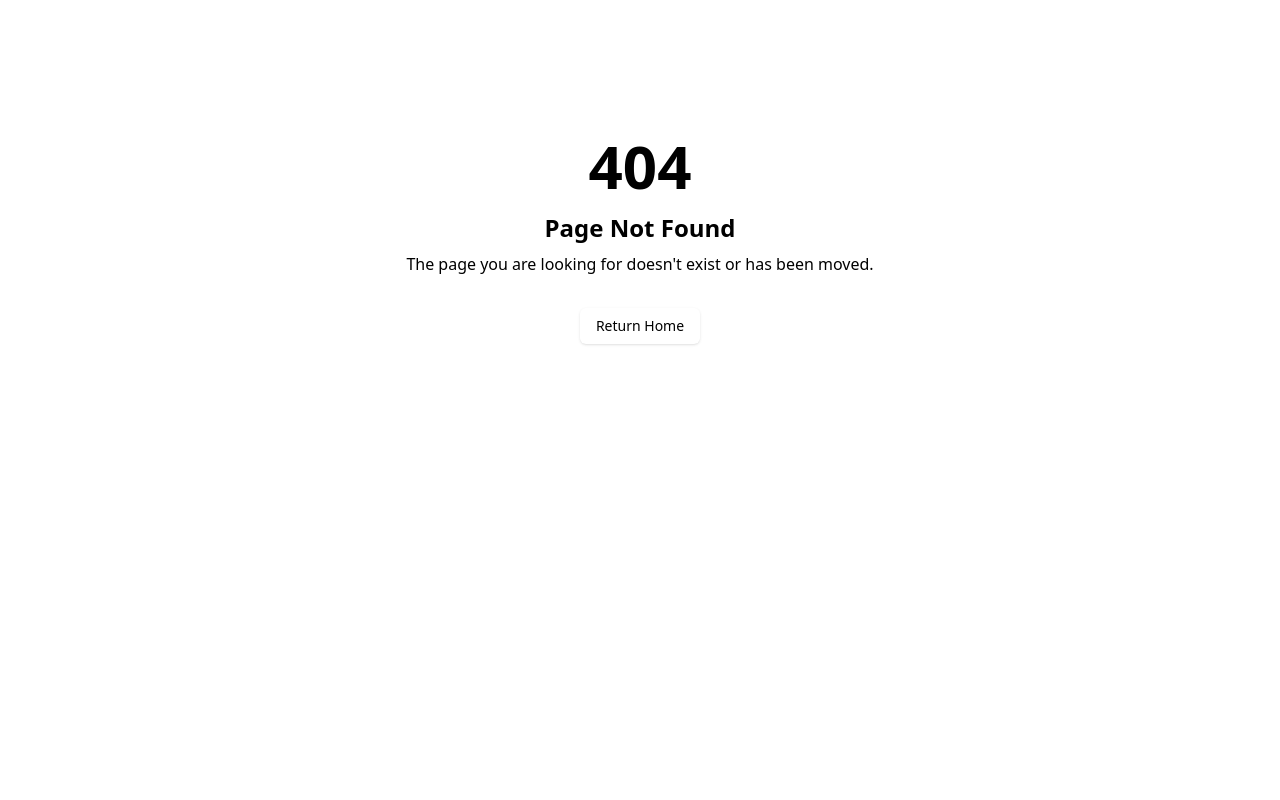
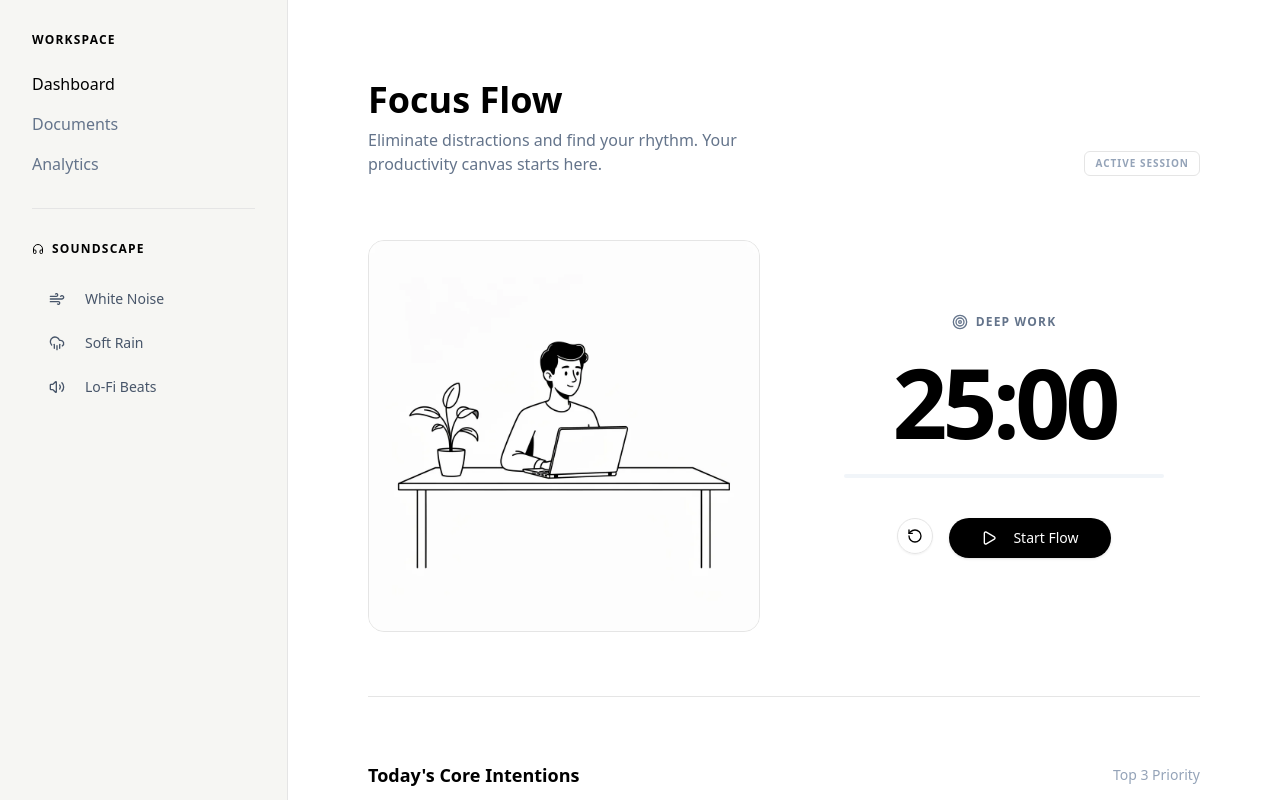
Before and after one commit to magnolia-AI/hello12345-C4leZ, a Next.js app: page /dashboard in a window 1280 px wide. Before the commit this address had no page. Shown: the top 800 px of the page. Built offline with nearby package versions, Linux system fonts and the light colour scheme.

Commit message:
feat: implement Focus Flow Hub with Pomodoro timer and dashboard

```diff
--- /dev/null
+++ b/app/dashboard/page.tsx
@@ -0,0 +1,104 @@
+import * as React from 'react';
+import Image from 'next/image';
+import { FocusTimer } from '@/components/focus-timer';
+import { Card } from '@/components/ui/card';
+import { Badge } from '@/components/ui/badge';
+import { Separator } from '@/components/ui/separator';
+import { Headphones, Wind, CloudRain, Volume2 } from 'lucide-react';
+import { Button } from '@/components/ui/button';
+
+export default function DashboardPage() {
+  return (
+    <div className="flex flex-col lg:flex-row min-h-screen bg-white">
+      {/* Sidebar - Ambient Controls */}
+      <aside className="w-full lg:w-72 bg-[#F6F6F3] p-8 border-r border-[#E5E5E5]">
+        <div className="space-y-8">
+          <div>
+            <h2 className="text-black font-bold uppercase tracking-widest text-xs mb-6">Workspace</h2>
+            <nav className="space-y-4">
+              <a href="#" className="block text-black font-medium hover:opacity-70 transition-opacity">Dashboard</a>
+              <a href="#" className="block text-slate-500 font-medium hover:text-black transition-colors">Documents</a>
+              <a href="#" className="block text-slate-500 font-medium hover:text-black transition-colors">Analytics</a>
+            </nav>
+          </div>
+
+          <Separator className="bg-[#E5E5E5]" />
+
+          <div className="space-y-6">
+            <h2 className="text-black font-bold uppercase tracking-widest text-xs flex items-center">
+              <Headphones className="w-3 h-3 mr-2" /> Soundscape
+            </h2>
+            <div className="space-y-2">
+              <Button variant="ghost" className="w-full justify-start text-slate-600 hover:bg-white hover:text-black border border-transparent hover:border-[#E5E5E5]">
+                <Wind className="w-4 h-4 mr-3" /> White Noise
+              </Button>
+              <Button variant="ghost" className="w-full justify-start text-slate-600 hover:bg-white hover:text-black border border-transparent hover:border-[#E5E5E5]">
+                <CloudRain className="w-4 h-4 mr-3" /> Soft Rain
+              </Button>
+              <Button variant="ghost" className="w-full justify-start text-slate-600 hover:bg-white hover:text-black border border-transparent hover:border-[#E5E5E5]">
+                <Volume2 className="w-4 h-4 mr-3" /> Lo-Fi Beats
+              </Button>
+            </div>
+          </div>
+        </div>
+      </aside>
+
+      {/* Main Content */}
+      <main className="flex-1 p-8 lg:p-20 flex flex-col items-center">
+        <div className="w-full max-w-4xl space-y-16">
+          <header className="flex justify-between items-end">
+            <div>
+              <h1 className="text-4xl font-black text-black mb-2">Focus Flow</h1>
+              <p className="text-slate-500 max-w-md">Eliminate distractions and find your rhythm. Your productivity canvas starts here.</p>
+            </div>
+            <Badge variant="outline" className="text-[10px] uppercase tracking-widest border-[#E5E5E5] text-slate-400 py-1">
+              Active Session
+            </Badge>
+          </header>
+
+          <div className="grid grid-cols-1 lg:grid-cols-2 gap-12 items-center">
+            {/* Left: Illustration */}
+            <div className="relative aspect-square bg-[#F6F6F3] rounded-2xl overflow-hidden border border-[#E5E5E5]">
+              <Image
+                src="/images/focus-illustration.webp"
+                alt="Minimalist workspace illustration"
+                fill
+                className="object-cover transition-transform hover:scale-105 duration-700"
+              />
+            </div>
+
+            {/* Right: Timer */}
+            <div className="bg-white">
+              <FocusTimer />
+            </div>
+          </div>
+
+          <Separator className="bg-[#E5E5E5]" />
+
+          {/* Bottom: Daily Intent */}
+          <section className="space-y-8">
+            <div className="flex items-center justify-between">
+              <h3 className="text-lg font-bold text-black flex items-center">
+                Today&apos;s Core Intentions
+              </h3>
+              <span className="text-slate-400 text-sm">Top 3 Priority</span>
+            </div>
+
+            <div className="grid grid-cols-1 md:grid-cols-3 gap-4">
+              {[
+                "Refine project architecture document",
+                "Review team feedback on design system",
+                "Clear final backlog for sprint"
+              ].map((task, i) => (
+                <Card key={i} className="p-6 border-[#E5E5E5] shadow-none hover:border-black transition-colors cursor-pointer group">
+                  <span className="block text-[10px] uppercase font-bold text-slate-400 mb-2 group-hover:text-black">0{i+1}</span>
+                  <p className="text-sm font-medium text-black leading-relaxed">{task}</p>
+                </Card>
+              ))}
+            </div>
+          </section>
+        </div>
+      </main>
+    </div>
+  );
+}
--- /dev/null
+++ b/components/focus-timer.tsx
@@ -0,0 +1,100 @@
+'use client';
+
+import * as React from 'react';
+import { Button } from '@/components/ui/button';
+import { Card } from '@/components/ui/card';
+import { Play, Pause, RotateCcw, Coffee, Target } from 'lucide-react';
+import { Progress } from '@/components/ui/progress';
+
+export function FocusTimer() {
+  const [minutes, setMinutes] = React.useState(25);
+  const [seconds, setSeconds] = React.useState(0);
+  const [isActive, setIsActive] = React.useState(false);
+  const [mode, setMode] = React.useState<'focus' | 'break'>('focus');
+
+  React.useEffect(() => {
+    let interval: NodeJS.Timeout;
+
+    if (isActive) {
+      interval = setInterval(() => {
+        if (seconds > 0) {
+          setSeconds(seconds - 1);
+        } else if (minutes > 0) {
+          setMinutes(minutes - 1);
+          setSeconds(59);
+        } else {
+          setIsActive(false);
+          // Auto-switch mode
+          if (mode === 'focus') {
+            setMode('break');
+            setMinutes(5);
+          } else {
+            setMode('focus');
+            setMinutes(25);
+          }
+        }
+      }, 1000);
+    }
+
+    return () => clearInterval(interval);
+  }, [isActive, minutes, seconds, mode]);
+
+  const toggleTimer = () => setIsActive(!isActive);
+
+  const resetTimer = () => {
+    setIsActive(false);
+    setMode('focus');
+    setMinutes(25);
+    setSeconds(0);
+  };
+
+  const progress = mode === 'focus'
+    ? ((25 * 60 - (minutes * 60 + seconds)) / (25 * 60)) * 100
+    : ((5 * 60 - (minutes * 60 + seconds)) / (5 * 60)) * 100;
+
+  return (
+    <Card className="p-8 border-none shadow-none bg-transparent flex flex-col items-center justify-center space-y-6">
+      <div className="flex items-center space-x-2 text-slate-500 uppercase tracking-widest text-xs font-semibold">
+        {mode === 'focus' ? (
+          <><Target className="w-4 h-4" /> <span>Deep Work</span></>
+        ) : (
+          <><Coffee className="w-4 h-4" /> <span>Short Break</span></>
+        )}
+      </div>
+
+      <div className="text-8xl font-black tracking-tighter text-black">
+        {String(minutes).padStart(2, '0')}:{String(seconds).padStart(2, '0')}
+      </div>
+
+      <div className="w-full max-w-xs h-1 bg-slate-100 rounded-full overflow-hidden">
+        <div
+          className="h-full bg-black transition-all duration-1000 ease-linear"
+          style={{ width: `${progress}%` }}
+        />
+      </div>
+
+      <div className="flex space-x-4 pt-4">
+        <Button
+          variant="outline"
+          size="icon"
+          onClick={resetTimer}
+          className="rounded-full border-[#E5E5E5] hover:bg-slate-50"
+        >
+          <RotateCcw className="w-4 h-4" />
+        </Button>
+        <Button
+          variant="default"
+          size="lg"
+          onClick={toggleTimer}
+          className="rounded-full px-8 bg-black hover:bg-zinc-800 text-white"
+        >
+          {isActive ? (
+            <><Pause className="w-4 h-4 mr-2" /> Pause</>
+          ) : (
+            <><Play className="w-4 h-4 mr-2" /> Start Flow</>
+          )}
+        </Button>
+      </div>
+    </Card>
+  );
+}
```
Also changed, not shown: public/images/focus-illustration.webp (added).
